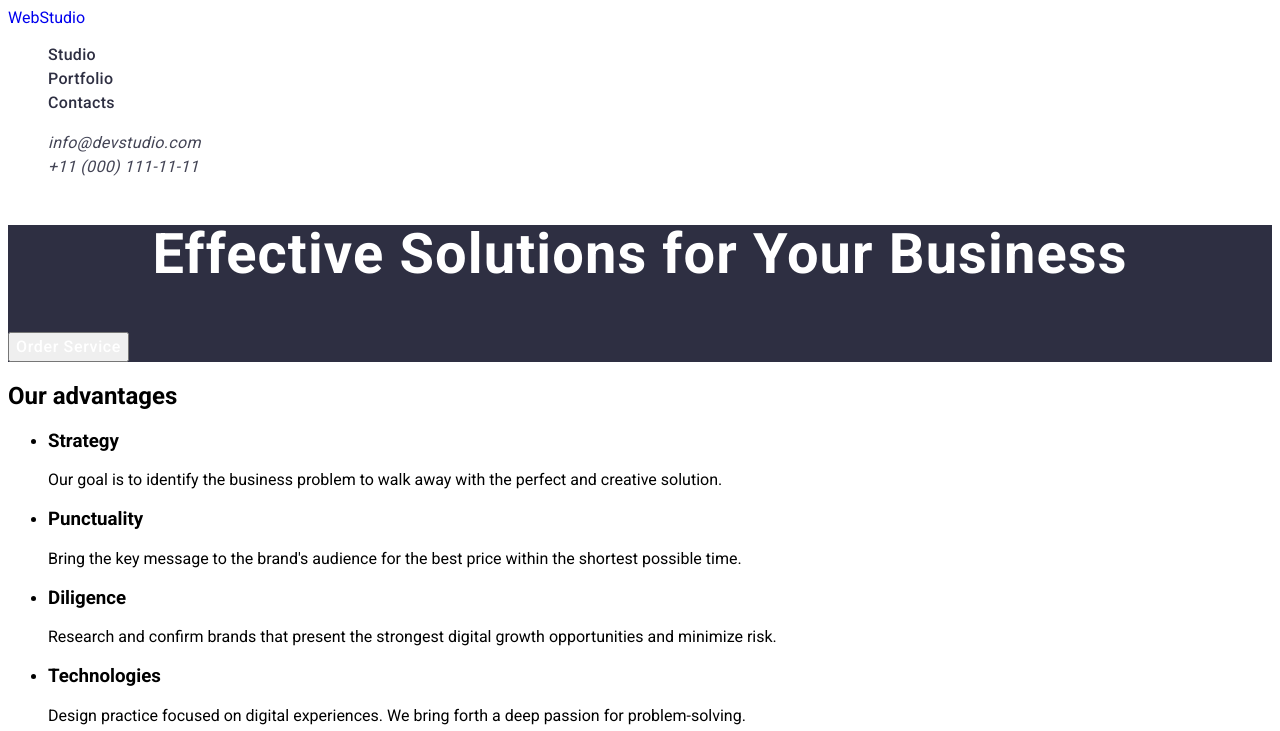
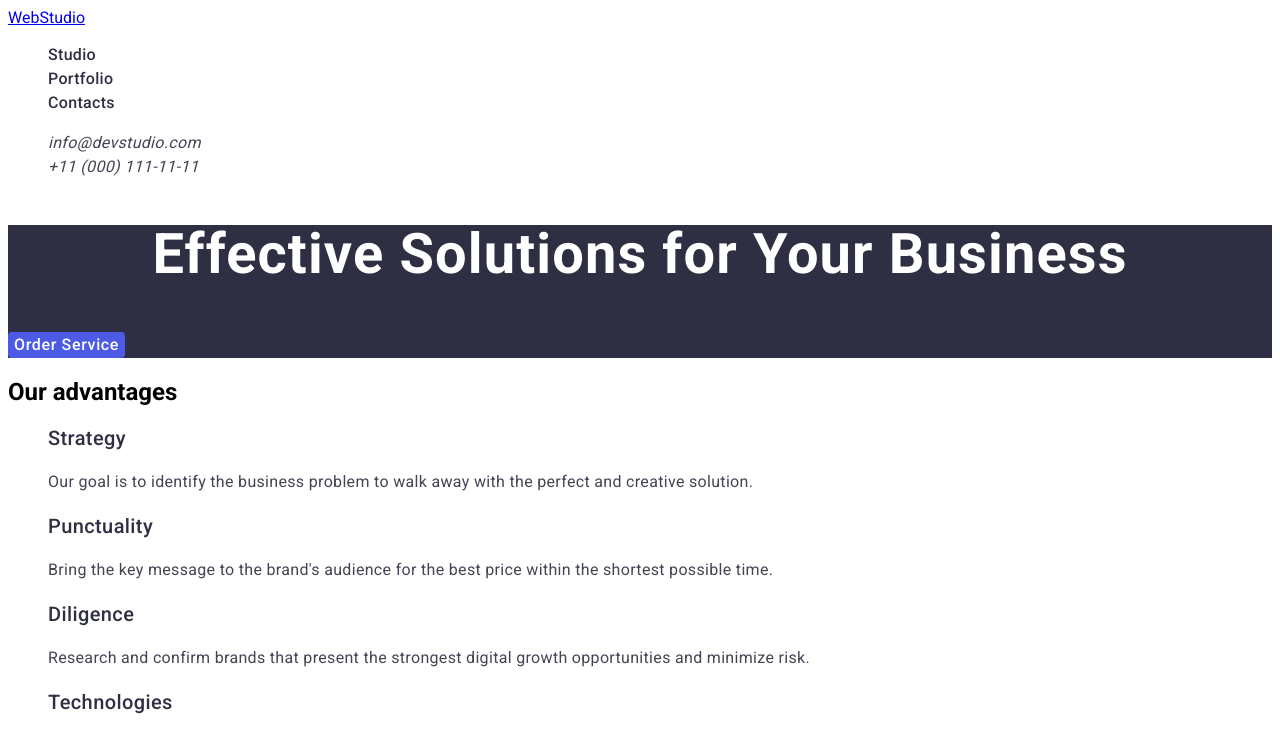
Before and after one commit to IhorGevci/goit-markup-hw-02, a plain HTML site: page index.html in a window 1280 px wide. Shown: the top 731 px of the page. Drawn offline with Linux system fonts and the light colour scheme.

Commit message:
стилі

```diff
--- a/css/styles.css
+++ b/css/styles.css
@@ -1,12 +1,20 @@
 body {
   font-family: "roboto", sans-serif;
 }
+
 .list {
   list-style: none;
 }
+
 .link {
   text-decoration: none;
 }
+
+.hero-btn:hover,
+.hero-btn:focus {
+  background: #404bbf;
+}
+
 .header {
 }
 .header-navigation {
@@ -40,10 +48,17 @@ body {
   letter-spacing: 0.02em;
   color: #434455;
 }
+
+.header-mailto:hover,
+.header-mailto:focus,
+.header-tel:hover,
+.header-tel:focus {
+  color: #4d5ae5;
+}
 .hero {
   background-color: #2e2f42;
 }
-.title {
+.hero-title {
   font-weight: 700;
   font-size: 56px;
   line-height: 1.07;
@@ -60,4 +75,29 @@ body {
   align-items: center;
   letter-spacing: 0.04em;
   color: #ffffff;
+  background: #4d5ae5;
+  border: none;
+  border-radius: 4px;
 }
+.advantages {
+}
+.advantages-title {
+}
+.advantages-list {
+}
+.advantages-item {
+}
+.advantages-subtitle {
+  font-weight: 500;
+  font-size: 20px;
+  line-height: 1.2;
+  letter-spacing: 0.02em;
+  color: #2e2f42;
+}
+.advantages-desc {
+  font-weight: 400;
+  font-size: 16px;
+  line-height: 1.5;
+  letter-spacing: 0.02em;
+  color: #434455;
+}
--- a/index.html
+++ b/index.html
@@ -16,7 +16,7 @@
   <body>
     <header class="header">
       <nav class="header-navigation">
-        <a href="WebStudio" class="header-logo link">WebStudio</a>
+        <a href="WebStudio" class="header-logo">WebStudio</a>
         <ul class="header-list list">
           <li class="header-item">
             <a href="./index.html" class="header-link link">Studio</a>
@@ -31,7 +31,7 @@
       </nav>
       <address class="header-address">
         <ul class="header-list list">
-          <li>
+          <li class="header-link">
             <a
               href="mailto:info@devstudio.com"
               class="header-mailto link"
@@ -40,7 +40,7 @@
               >info@devstudio.com</a
             >
           </li>
-          <li>
+          <li class="header-link">
             <a href="tel:+110001111111" class="header-tel link"
               >+11 (000) 111-11-11</a
             >
@@ -51,37 +51,37 @@
 
     <main>
       <section class="hero">
-        <h1 class="title">Effective Solutions for Your Business</h1>
+        <h1 class="hero-title">Effective Solutions for Your Business</h1>
         <button class="hero-btn" type="button">Order Service</button>
       </section>
 
-      <section>
-        <h2>Our advantages</h2>
-        <ul class="hero-list">
-          <li class="hero-item">
-            <h3>Strategy</h3>
-            <p>
+      <section class="advantages">
+        <h2 class="advantages-title">Our advantages</h2>
+        <ul class="advantages-list">
+          <li class="advantages-item list">
+            <h3 class="advantages-subtitle">Strategy</h3>
+            <p class="advantages-desc">
               Our goal is to identify the business problem to walk away with the
               perfect and creative solution.
             </p>
           </li>
-          <li class="hero-item">
-            <h3>Punctuality</h3>
-            <p>
+          <li class="advantages-item list">
+            <h3 class="advantages-subtitle">Punctuality</h3>
+            <p class="advantages-desc">
               Bring the key message to the brand's audience for the best price
               within the shortest possible time.
             </p>
           </li>
-          <li class="hero-item">
-            <h3>Diligence</h3>
-            <p>
+          <li class="advantages-item list">
+            <h3 class="advantages-subtitle">Diligence</h3>
+            <p class="advantages-desc">
               Research and confirm brands that present the strongest digital
               growth opportunities and minimize risk.
             </p>
           </li>
-          <li class="hero-item">
-            <h3>Technologies</h3>
-            <p>
+          <li class="advantages-item list">
+            <h3 class="advantages-subtitle">Technologies</h3>
+            <p class="advantages-desc">
               Design practice focused on digital experiences. We bring forth a
               deep passion for problem-solving.
             </p>
@@ -89,16 +89,16 @@
         </ul>
       </section>
 
-      <section>
-        <h2>What are we doing</h2>
-        <ul>
-          <li>
+      <section class="working">
+        <h2 class="working-title">What are we doing</h2>
+        <ul class="working-list">
+          <li class="working-image">
             <img src="./images/Rectangle1.jpg" alt="Treking" width="360" />
           </li>
-          <li>
+          <li class="working-image">
             <img src="./images/Rectangle2.jpg" alt="Mobile" width="360" />
           </li>
-          <li>
+          <li class="working-image">
             <img src="./images/Rectangle3.jpg" alt="Connection" width="360" />
           </li>
         </ul>
```
